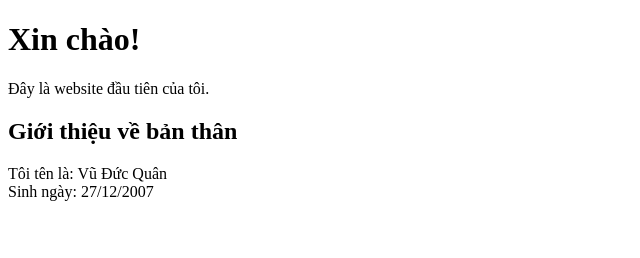
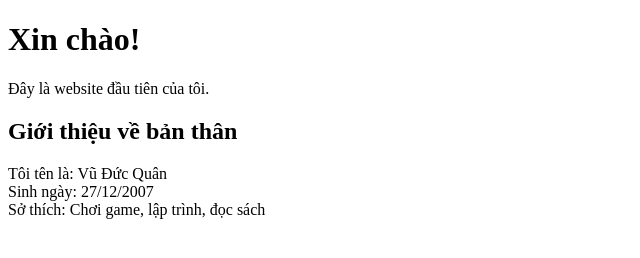
Before and after one commit to Quantaos/MiniWeb_Ch01, a plain HTML site: page index.html in a window 1280 px wide. Shown: the whole page, without its empty margins (0-640 px from the left). Drawn offline with Linux system fonts and the light colour scheme.

Commit message:
Update website

```diff
--- a/index.html
+++ b/index.html
@@ -17,7 +17,8 @@
     <h2>Giới thiệu về bản thân</h2>
     <p>
         Tôi tên là: Vũ Đức Quân <br>
-        Sinh ngày: 27/12/2007
+        Sinh ngày: 27/12/2007 <br>
+        Sở thích: Chơi game, lập trình, đọc sách <br>
     </p>
 </body>
 </html>
```
